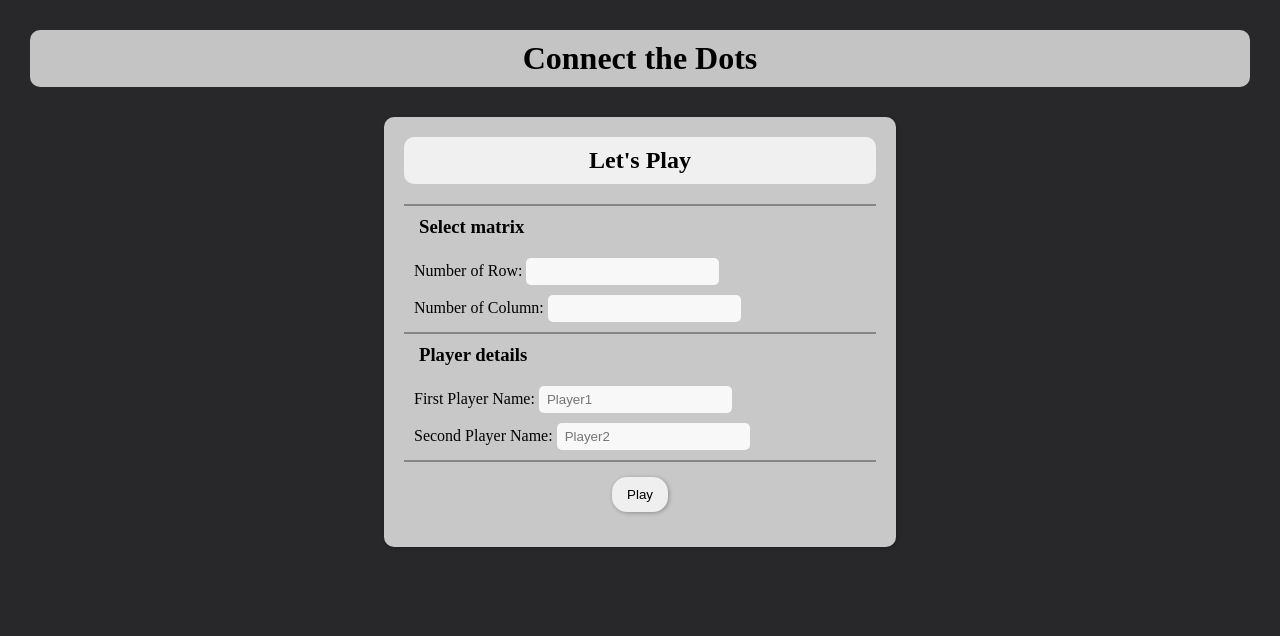
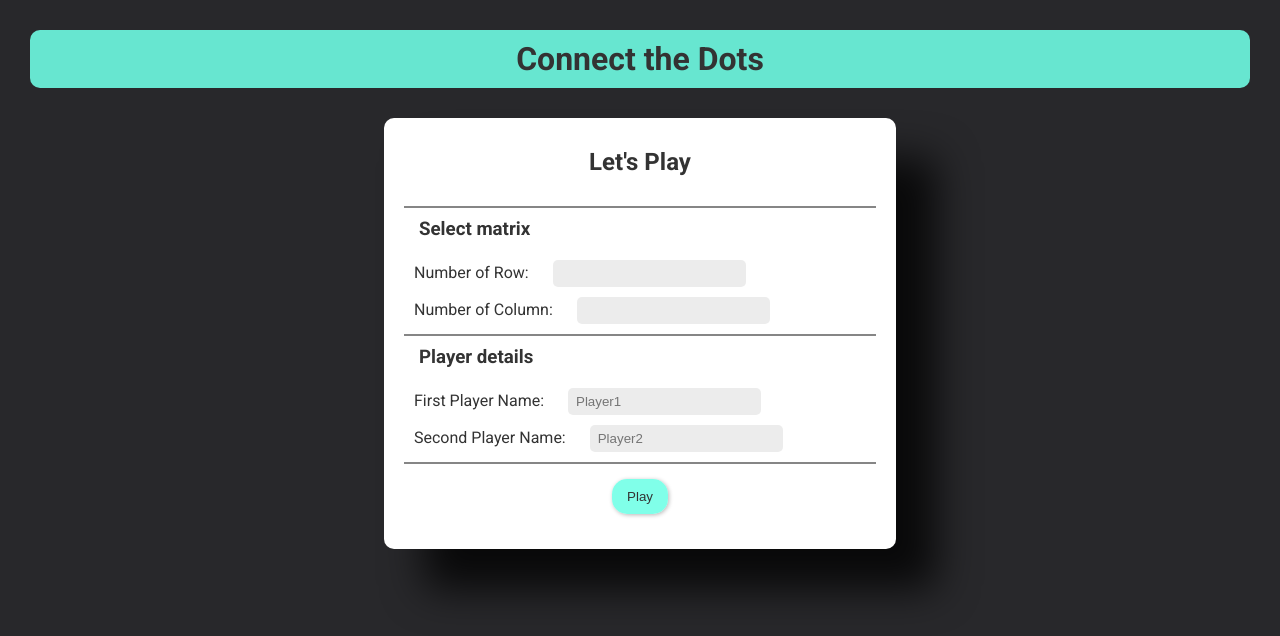
Before and after one commit to ShivanshuAtGit/Connect-the-Dots, a React (Create React App) app: page / in a window 1280 px wide. Shown: the top 636 px of the page. Built offline with nearby package versions, Linux system fonts and the light colour scheme.

Commit message:
Game is completed

```diff
--- a/public/index.html
+++ b/public/index.html
@@ -9,6 +9,9 @@
       name="description"
       content="Web site created using create-react-app"
     />
+    <link rel="preconnect" href="https://fonts.googleapis.com">
+    <link rel="preconnect" href="https://fonts.gstatic.com" crossorigin>
+    <link href="https://fonts.googleapis.com/css2?family=Roboto:wght@100;300;400;500;700&display=swap" rel="stylesheet">
     <link rel="apple-touch-icon" href="%PUBLIC_URL%/logo192.png" />
     <!--
       manifest.json provides metadata used when your web app is installed on a
@@ -34,6 +37,10 @@
         margin: 0;
       }
 
+      html{
+        font-family: 'Roboto', sans-serif;
+      }
+
     </style>
   </head>
   <body>
--- a/src/App.css
+++ b/src/App.css
@@ -3,6 +3,10 @@
     height: 100vh;
     width: 100vw;
     position: fixed;
+}
+
+.container * {
+    color: #333;
 }
 
 .heading {
@@ -13,7 +17,7 @@
 
 h1.heading{
     justify-content: center;
-    background-color: rgba(255, 255, 255, 0.726);
+    background-color: rgba(112, 255, 231, 0.884);
     margin: 30px;
 }
 
--- a/src/components/Modal/style.css
+++ b/src/components/Modal/style.css
@@ -10,11 +10,11 @@
   .modal-main {
     position:fixed;
     background: rgba(255, 255, 255, 0.904);
-    padding: 10px 30px;
+    padding: 8px 30px;
     border-radius: 10px;
     /* width: 50%; */
     height: auto;
-    top: 110px;
+    top: 113px;
     left:50%;
     text-align: center;
     transform: translate(-50%,-50%);
@@ -30,10 +30,12 @@
 
 
 #restart {
+    margin-left: 10px;
     border: 0;
-    padding: 10px 15px;
+    padding: 8px 12px;
     border-radius: 15px;
     cursor: pointer;
+    background-color: rgba(112, 255, 231, 0.884);
     box-shadow: 1px 1px 4px rgba(0, 0, 0, 0.288);
     transition: all 0.1s ease-in;
 }
--- a/src/components/Players/style.css
+++ b/src/components/Players/style.css
@@ -29,6 +29,8 @@
 
 .term {
     height: 5px;
-    background-color: chartreuse;
+    background-color: rgb(0, 255, 136);
     width: 100%;
+    border-radius: 20px;
+    margin-top: 10px;
 }
--- a/src/containers/HomePage/style.css
+++ b/src/containers/HomePage/style.css
@@ -1,22 +1,24 @@
 .frontPage {
     width: 40%;
     margin: 0 auto;
-    background-color: rgba(255, 255, 255, 0.747);
+    background-color: rgb(255, 255, 255);
     border-radius: 10px;
     box-shadow: 1px 1px 4px rgba(0, 0, 0, 0.281);
     padding: 20px;
+    box-shadow: 40px 40px 40px rgba(0, 0, 0, 0.788);
 }
 
 .inputTxt {
     border: 0;
     padding: 6px 8px;
+    margin-left: 20px;
     border-radius: 5px;
-    background-color: rgba(255, 255, 255, 0.877);
+    background-color: rgba(187, 187, 187, 0.274);
 }
 
 .inputTxt:focus{
     outline: none;
-    border-bottom: 2px solid rgb(92, 92, 92);
+    border-bottom: 2px solid rgb(255, 165, 48);
     padding: 5px 8px;
 }
 
@@ -46,6 +48,7 @@
     cursor: pointer;
     box-shadow: 1px 1px 4px rgba(0, 0, 0, 0.288);
     transition: all 0.1s ease-in;
+    background-color: rgba(112, 255, 231, 0.884);
 }
 
 #submit:hover {
```
